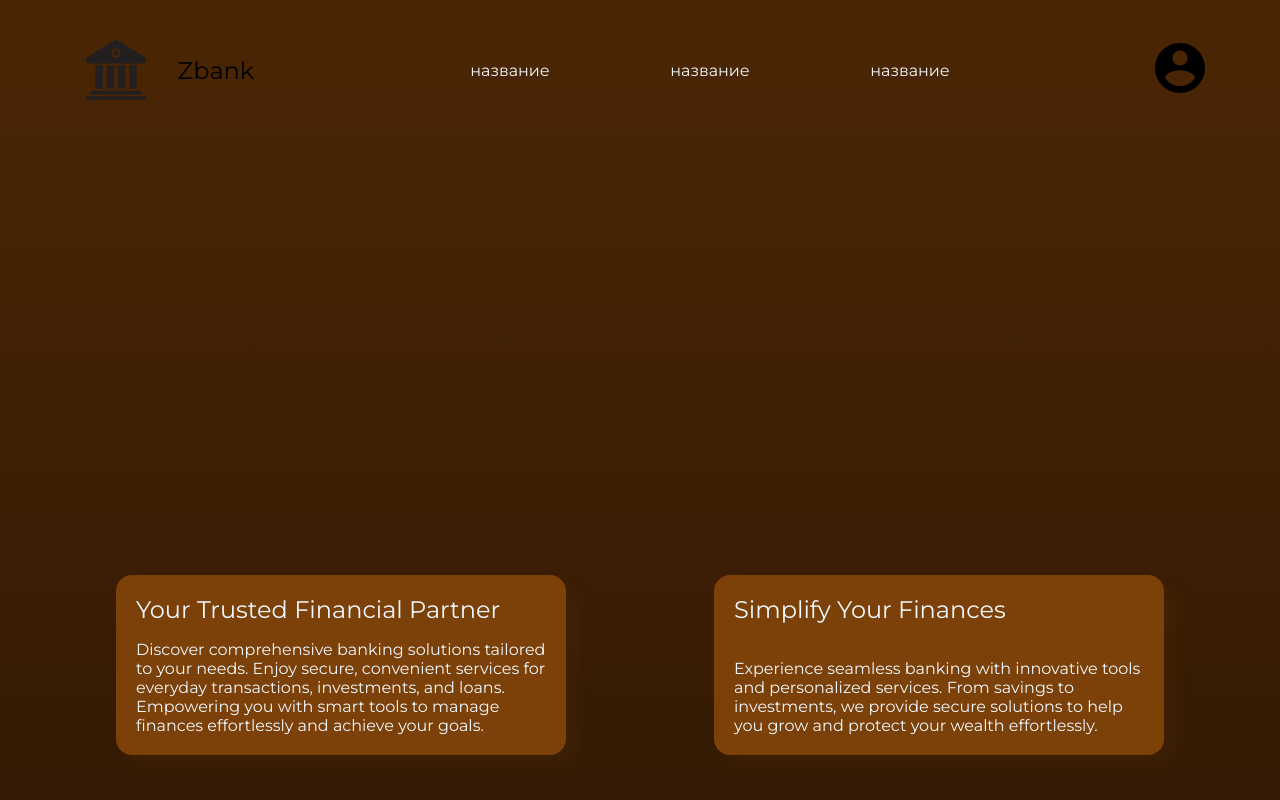
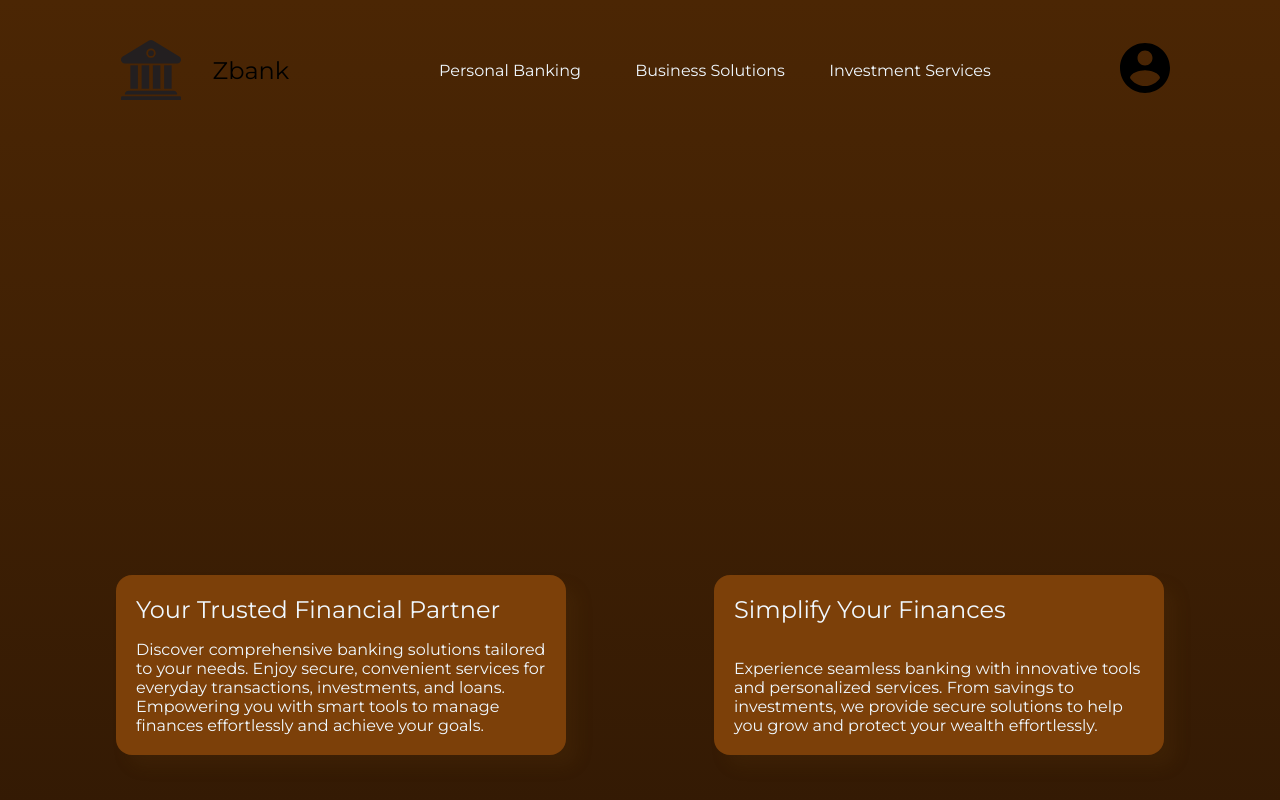
Before and after one commit to infulie/BankApp, a React (Vite) app in the folder BankApp/: page / in a window 1280 px wide. Shown: the top 800 px of the page. Built offline with nearby package versions, Linux system fonts and the light colour scheme.

Commit message:
1
something

```diff
--- a/BankApp/src/assets/Variables.jsx
+++ b/BankApp/src/assets/Variables.jsx
@@ -21,3 +21,18 @@ export const framesData = [
 
     }
 ];
+
+export const namesData = [
+    {
+        id:1,
+        title:'Personal Banking'
+    },
+    {
+        id:1,
+        title:'Business Solutions'
+    },
+    {
+        id:1,
+        title:'Investment Services'
+    }
+]
--- a/BankApp/src/components/header/menu/Menu.jsx
+++ b/BankApp/src/components/header/menu/Menu.jsx
@@ -1,17 +1,13 @@
 import React, {useState} from 'react';
 import classes from './menu.module.sass';
 import Logo from "./MenuParts/Logo.jsx";
-
 import BtnList from "./MenuParts/BtnList.jsx";
 import Account from "./MenuParts/Account.jsx";
+import {namesData} from "../../../assets/Variables.jsx";
 
 const Menu = () => {
 
-    const [names, setNaming] = React.useState([
-        {id:1, title:'название'},
-        {id:2, title:'название'},
-        {id:3, title:'название'},
-        ]
+    const [names, setNaming] = React.useState(namesData
     );
 
     return (
--- a/BankApp/src/components/header/menu/menu.module.sass
+++ b/BankApp/src/components/header/menu/menu.module.sass
@@ -1,4 +1,4 @@
 .menu
   width: 100%
   display: flex
-  justify-content: space-around
+  justify-content: space-evenly
```
